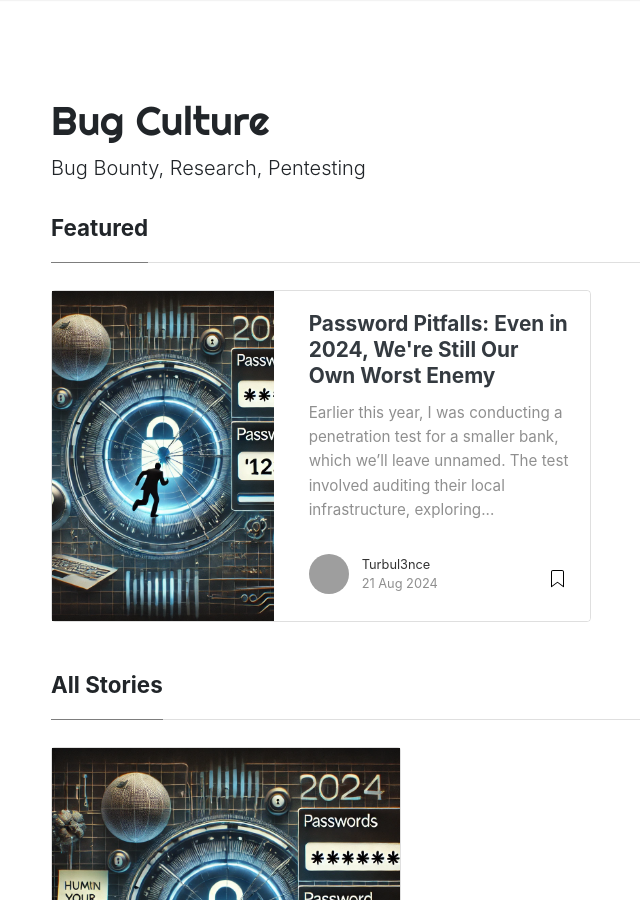
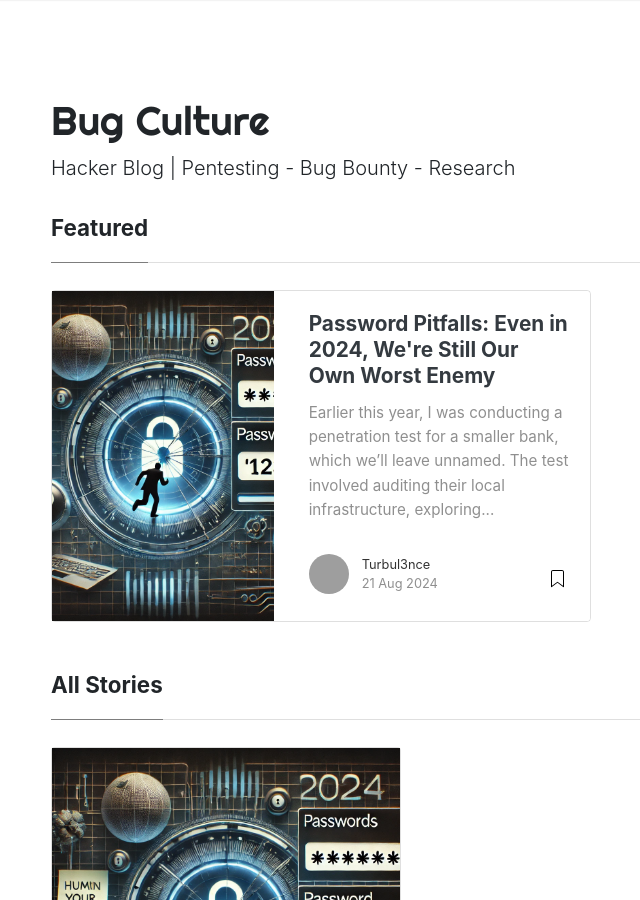
Before and after one commit to Turbul3nce/Turbul3nce.github.io, a Jekyll site: the page built from index.html, in a window 1280 px wide and 900 px high. Shown: the whole window, without its empty margins (34-674 px from the left). Built offline with Jekyll 4.4.1, drawn with Linux system fonts in a browser that asks for light colours; nearby versions of some CDN libraries; the list of posts is cut into pages by our own code; grey boxes are pictures that could not be loaded.

Commit message:
Update _config.yml

```diff
--- a/_config.yml
+++ b/_config.yml
@@ -1,7 +1,7 @@
 # Site
 name: "Bug Culture"
 title: "Bug Culture"
-description: "Bug Bounty, Research, Pentesting"
+description: "Hacker Blog | Pentesting - Bug Bounty - Research"
 logo: 'assets/images/favicon.ico'
 favicon: 'assets/images/favicon.ico'
 baseurl:
```
